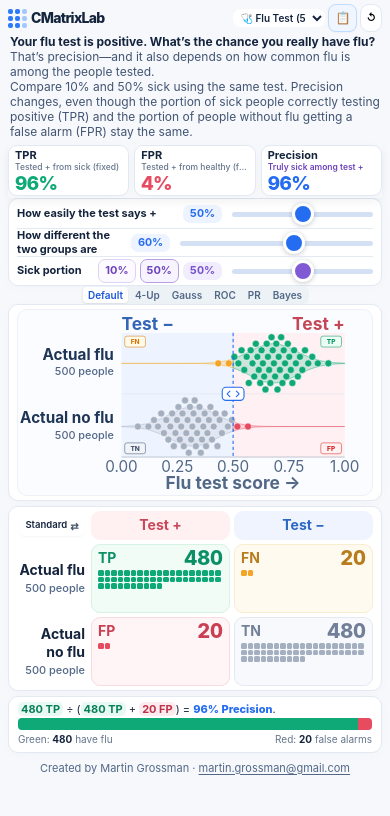
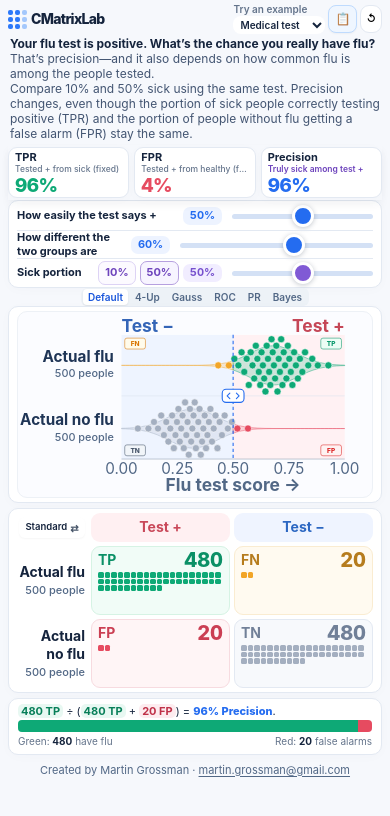
Before and after one commit to martingrossman/Metrics, a website: page index.html in a window 390 px wide. Drawn offline with Linux system fonts and the light colour scheme.

Commit message:
improvment

```diff
--- a/index.html
+++ b/index.html
@@ -112,6 +112,8 @@
     align-items: center;
     gap: 8px;
   }
+  .scenario-picker { display: flex; align-items: center; gap: 6px; }
+  .scenario-picker label { color: var(--muted); font-size: 11px; font-weight: 600; line-height: 1.1; white-space: nowrap; }
 
 
   .card {
@@ -417,6 +419,7 @@
   .matrix-layout-btn .layout-label-long { display: inline; }
   .matrix-layout-btn .layout-label-short { display: none; }
   @media (max-width: 650px) {
+    .scenario-picker { display: grid; gap: 1px; }
     .matrix-layout-cell {
       padding: 1px 2px;
     }
@@ -1644,6 +1647,8 @@
     }
   }
   @media (max-width: 480px) {
+    .scenario-picker { gap: 1px; }
+    .scenario-picker label { font-size: 10px; }
     .top { gap: 4px; }
     .brand { gap: 4px; font-size: 14px; }
     .brand-credit { display: none; }
@@ -1685,15 +1690,17 @@
    <span class="brand-credit">by Martin Grossman <a href="mailto:martin.grossman@gmail.com">martin.grossman@gmail.com</a></span>
   </div>
   <div class="top-right">
-   <select class="preset-select" id="presetSelect" aria-label="Choose a scenario" title="Choose a scenario">
-    <option value="balanced">🩺 Flu Test (50/50)</option>
-    <option value="car">🚗 Car Braking (AEB Sensor)</option>
-    <option value="screening">🔬 Flu Screening (10% Sick)</option>
-    <option value="spam">📧 Spam Filter (Email)</option>
-    <option value="fraud">💳 Fraud Alert (1% Rare)</option>
-    <option value="generic">🤖 Generic ML</option>
+   <div class="scenario-picker">
+   <label for="presetSelect">Try an example</label>
+   <select class="preset-select" id="presetSelect" title="Choose an example or use standard ML terms">
+    <option value="balanced">Medical test</option>
+    <option value="car">Car braking</option>
+    <option value="spam">Spam filter</option>
+    <option value="fraud">Fraud detection</option>
+    <option value="generic">Generic ML</option>
     <option value="custom" disabled hidden>Preset: Custom</option>
    </select>
+   </div>
    <a href="cheatsheet.html" class="reset ref-top-btn" id="refTopBtn" title="32 metrics cheatsheet: formula, when good, when it fails" aria-label="Metrics cheatsheet">📋<span class="ref-long"> Cheatsheet</span><span class="ref-short"></span></a>
    <button class="reset" id="reset" aria-label="Reset" title="Reset">
     <span class="reset-word">Reset </span>↺
@@ -3676,8 +3683,6 @@
         presetSelect.value = 'car';
       } else if (activeDomain === 'flu' && p === 50 && t === 50 && s === 60) {
         presetSelect.value = 'balanced';
-      } else if (activeDomain === 'flu' && p === 10 && t === 80 && s === 60) {
-        presetSelect.value = 'screening';
       } else if (activeDomain === 'spam' && p === 40 && t === 45 && s === 55) {
         presetSelect.value = 'spam';
       } else if (activeDomain === 'fraud' && p === 1 && t === 50 && s === 60) {
@@ -3686,7 +3691,7 @@
         presetSelect.value = 'custom';
       }
       const customOption = presetSelect.querySelector('option[value="custom"]');
-      if (customOption) customOption.textContent = 'Custom: ' + (genericMode ? 'Generic ML' : {flu:'Flu',car:'Car AEB',spam:'Spam',fraud:'Fraud'}[activeDomain]);
+      if (customOption) customOption.textContent = 'Custom: ' + (genericMode ? 'Generic ML' : {flu:'Medical test',car:'Car braking',spam:'Spam filter',fraud:'Fraud detection'}[activeDomain]);
     }
   }
 
@@ -3790,12 +3795,6 @@
         genericMode = false;
         elements.prevalence.value = 50;
         elements.threshold.value = 50;
-        elements.separation.value = 60;
-      } else if (choice === 'screening') {
-        activeDomain = 'flu';
-        genericMode = false;
-        elements.prevalence.value = 10;
-        elements.threshold.value = 80;
         elements.separation.value = 60;
       } else if (choice === 'spam') {
         activeDomain = 'spam';
```
Also changed, not shown: CMatrixLab_CODE_GUIDE.md (+1 -1 lines), scripts/drag.test.cjs (+5 -0 lines), README.md.
